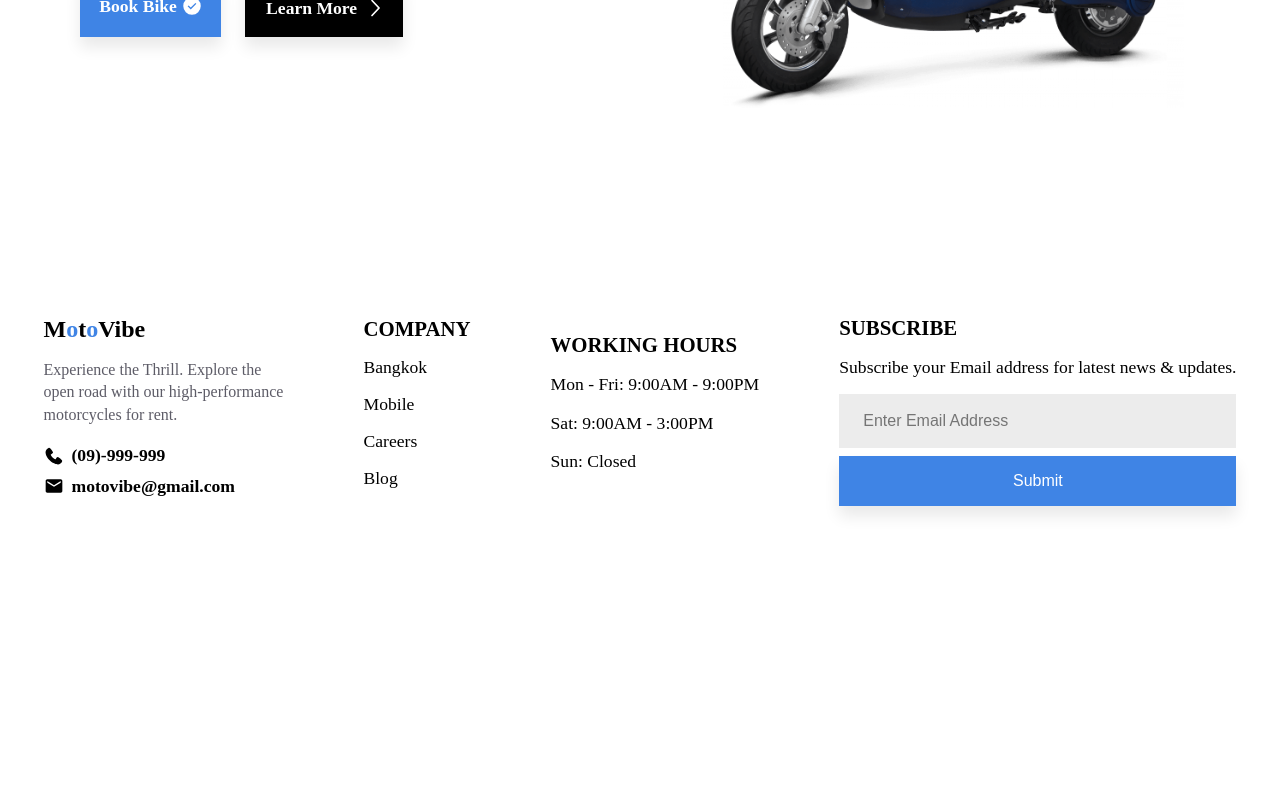
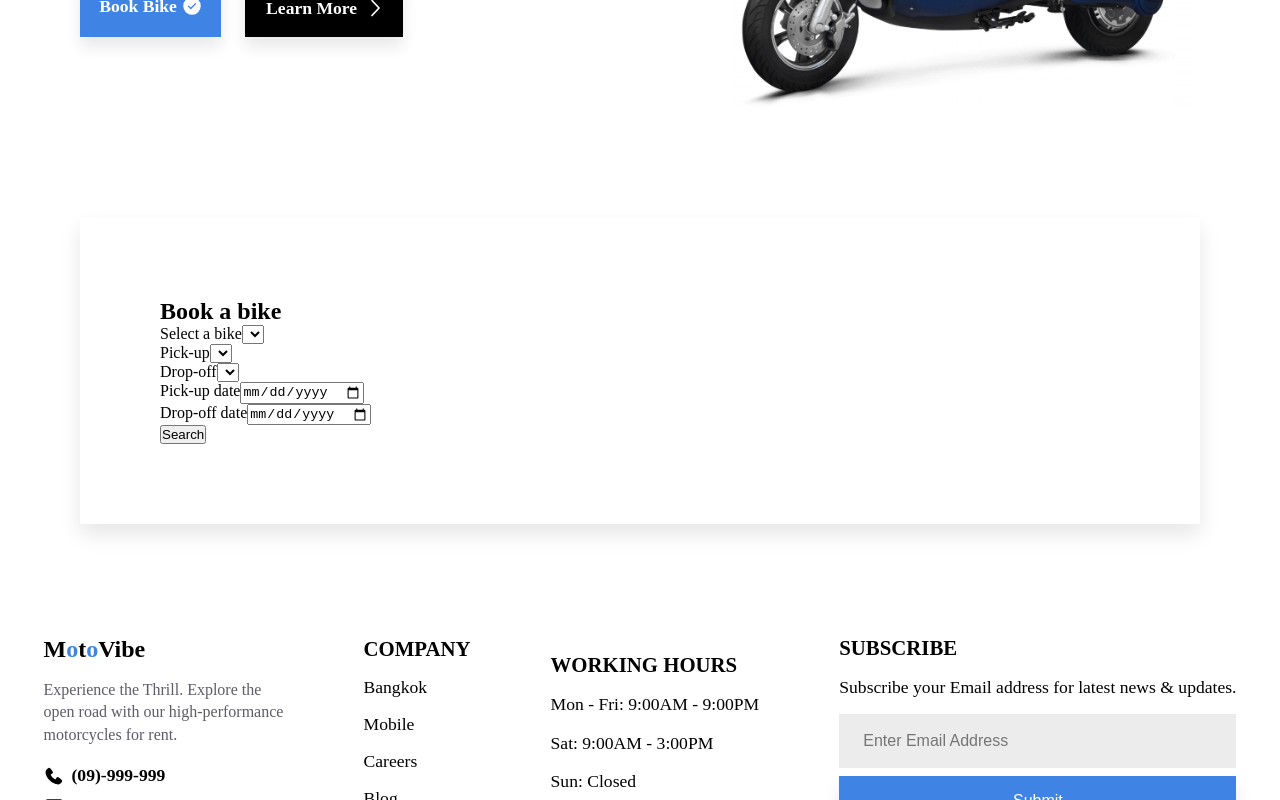
Before and after one commit to OnigiriKing/moto-vibe, a React (Create React App) app: page / in a window 1280 px wide. Shown: the part 517-1317 px from the top of the page. Before the commit the page ends 1104 px from the top, so only its background shows below. Built offline with nearby package versions, Linux system fonts and the light colour scheme.

Commit message:
Home-form update

```diff
--- a/src/pages/homePage/HomePage.jsx
+++ b/src/pages/homePage/HomePage.jsx
@@ -1,4 +1,5 @@
 import Welcome from "./components/Welcome"
+import { Request } from "./components/Request"
 
 
 export default function HomePage() {
@@ -6,6 +7,7 @@ export default function HomePage() {
     return (
         <div id="home-page">
         <Welcome />
+        <Request />
         </div>
     )
 }
--- /dev/null
+++ b/src/pages/homePage/components/Request.jsx
@@ -0,0 +1,40 @@
+
+
+
+export function Request() {
+
+
+    return (
+      <div id="home-request">
+        <div className="request-wrapper">
+          <h2>Book a bike</h2>
+          <div className="request-form">
+            <form>
+              <div>
+                <label>Select a bike</label>
+                <select></select>
+              </div>
+              <div>
+                <label>Pick-up</label>
+                <select></select>
+              </div>
+              <div>
+                <label>Drop-off</label>
+                <select></select>
+              </div>
+              <div>
+                <label>Pick-up date</label>
+                <input type="date"></input>
+              </div>
+              <div>
+                <label>Drop-off date</label>
+                <input type="date"></input>
+              </div>
+
+              <button children="Search" />
+            </form>
+          </div>
+        </div>
+      </div>
+    );
+}
--- a/src/styles/homePage/_homeStyle.scss
+++ b/src/styles/homePage/_homeStyle.scss
@@ -1,4 +1,7 @@
 @use "../global" as *;
+
+
+//! home page
 
 #home-page {
   overflow: hidden;
@@ -96,9 +99,41 @@
   display: flex;
   justify-content: flex-end;
   z-index: 1;
+  margin-right: .5rem;
 
   img {
     width: 40%;
-    margin-right: 6rem;
+    margin-right: 5rem;
   }
 }
+
+
+//! request form
+
+#home-request {
+  width: 100%;
+  height: 17rem;
+  display: flex;
+  justify-content: center;
+  align-items: center;
+  margin-bottom: 3rem;
+}
+
+.request-wrapper {
+  width: 100%;
+  height: auto;
+  margin: 0 5rem;
+  padding: 5rem;
+  box-shadow: 0 10px 20px 0 rgba(0,0,0,.1);
+
+  h2 {
+    font-size: $h2-size;
+  }
+
+  .request-form {
+
+    width: 100%;
+    height: 100%;
+  }
+
+}
```
Also changed, not shown: src/dist/style.css, 1 other file (tests, documents, lock files or other folders).
